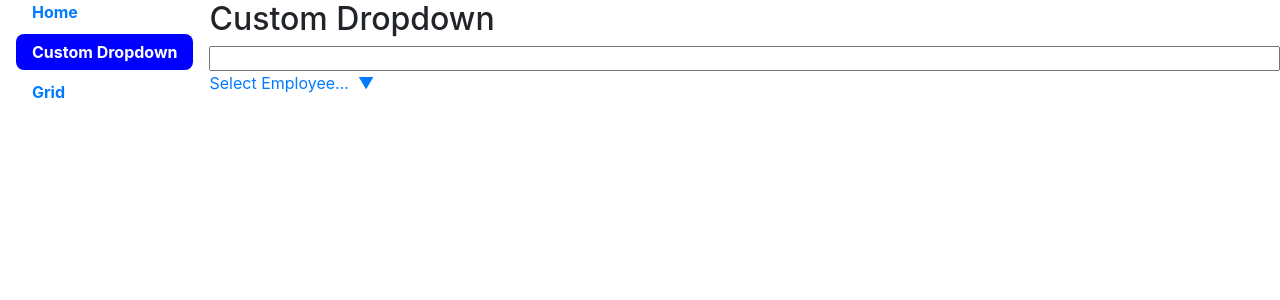
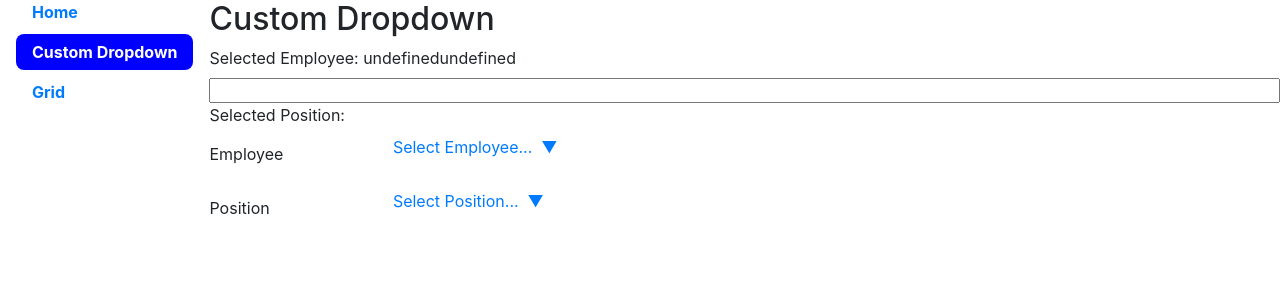
Before and after one commit to jschlachter/west94-react, a React (Create React App) app: page /CustomDropdown in a window 1280 px wide. Shown: the top 300 px of the page. Built offline with nearby package versions, Linux system fonts and the light colour scheme.

Commit message:
Update dropdown component

```diff
--- a/src/components/CustomDropdown/CustomDropdown.js
+++ b/src/components/CustomDropdown/CustomDropdown.js
@@ -1,4 +1,4 @@
-import React, { useState, useEffect, useCallback } from 'react';
+import React, { Component, useEffect, useState } from 'react';
 import Dropdown from 'react-bootstrap/Dropdown';
 import FormControl from 'react-bootstrap/FormControl';
 import matchSorter from  'match-sorter';
@@ -25,9 +25,9 @@ const CustomMenu = React.forwardRef(
   ({ children, onFilter, style, className, 'aria-labelledby': labeledBy }, ref) => {
     const [filterValue, setFilterValue] = useState('');
 
-    useEffect(() => {
-      onFilter({filterValue})
-    }, [onFilter, filterValue])
+    // useEffect(() => {
+    //   onFilter({filterValue})
+    // }, [onFilter, filterValue])
 
     return (
       <div
@@ -57,58 +57,123 @@ const CustomMenu = React.forwardRef(
   },
 );
 
-const lens = (obj, path) => path.split(".").reduce((o, key) => o && o[key] ? o[key] : null, obj)
+const DEFAULT_PLACEHOLDER_STRING = 'Select...'
 
-const CustomDropdown = ({
-  afterRender,
-  onSelect = option => {},
-  options  = [],
-  optionsCaption,
-  optionsText,
-  optionsValue,
-  value
-}) => {
-  const [filtered, setFiltered] = useState([]);
-  const [selectedItem, setSelectedItem] = useState(value);
 
-  const handleFilter = useCallback(({filterValue}) => {
-    setFiltered(matchSorter(options, filterValue, { keys:[optionsText] }));
-  }, []);
+const parseValue = (value, options) => {
+  let option
 
-  const handleSelect = (eventKey, event) => {
-    let option = options.find(option => lens(option, optionsValue) == eventKey);
-    setSelectedItem(option);
+    for (var i = 0, num = options.length; i < num; i++) {
+      if (options[i].type === 'group') {
+        const match = options[i].items.filter(item => item.value === value)
+        if (match.length) {
+          option = match[0]
+        }
+      } else if (typeof options[i].value !== 'undefined' && options[i].value === value) {
+        option = options[i]
+      }
+    }
 
-    if ( onSelect ) {
-      onSelect( option );
+  return option || value
+}
+
+class CustomDropdown extends Component {
+  constructor(props) {
+    super(props);
+
+    this.state = {
+      selected: parseValue(props.value, props.options) || {
+        label: typeof props.placeholder === 'undefined' ? DEFAULT_PLACEHOLDER_STRING : props.placeholder,
+        value: ''
+      }
     }
   }
 
-  const isActive = option => {
-    return selectedItem === option;
+  //
+  // Invoked immediately after updating occurs. This method
+  // is not called for the initial render.
+  componentDidUpdate(prevProps, prevState) {
+    const { value, options, placeholder } = this.props;
+
+    if ( prevProps.value !== value ) {
+      if( value ) {
+        var selected = parseValue(value, options);
+        this.setState({selected});
+      }
+      else {
+        this.setState({
+          selected: {
+          label: typeof placeholder === 'undefined' ? DEFAULT_PLACEHOLDER_STRING : placeholder,
+          value: ''
+        }});
+      }
+    }
   }
 
-  return (
-    <Dropdown onSelect={handleSelect}>
-      <Dropdown.Toggle as={CustomToggle} id="dropdown-custom-components">
-        { optionsCaption }
-      </Dropdown.Toggle>
+  onClick = (label, value) => {
+    const newState = {
+      selected: {
+        value,
+        label
+      }
+    };
 
-      <Dropdown.Menu as={CustomMenu} onFilter={handleFilter}>
-        {
-          filtered.map(option => (
-            <Dropdown.Item
-              active={isActive(option)}
-              key={lens(option, "id")}
-              eventKey={lens(option, optionsValue)}
-            >
-              {lens(option, optionsText)}
-            </Dropdown.Item>
-          ))
-        }
+    this.setState(newState);;
+    this.fireChangeEvent(newState);
+
+  }
+
+  fireChangeEvent = (newState) => {
+    if (newState.selected !== this.state.selected && this.props.onChange) {
+      this.props.onChange(newState.selected)
+    }
+  }
+
+  renderOption = option => {
+    let value = option.value;
+
+    if (typeof value === 'undefined') {
+      value = option.label || option;
+    }
+    let label = option.label || option.value || option;
+    let isSelected = value === this.state.selected.value || value === this.state.selected;
+
+    return (
+      <Dropdown.Item
+        active={isSelected}
+        onClick={() => this.onClick(label, value)}
+        key={`opt_${value}`}
+        eventKey={value}>
+        {label}
+      </Dropdown.Item>
+    )
+  }
+
+  buildMenu ({options}) {
+    return (
+      <Dropdown.Menu as={CustomMenu}>
+        {options.map(this.renderOption)}
       </Dropdown.Menu>
-    </Dropdown>
-  )
-};
+    )
+  }
+
+  render () {
+    const placeHolderValue = typeof this.state.selected === 'string' ? this.state.selected : this.state.selected.label
+
+    const value = (<span>
+      {placeHolderValue}
+    </span>)
+
+    const menu = this.buildMenu(this.props);
+    return (
+      <Dropdown>
+        <Dropdown.Toggle as={CustomToggle} id="dropdown-custom-components">
+          {value}
+        </Dropdown.Toggle>
+        {menu}
+      </Dropdown>
+    )
+  }
+}
 
 export default CustomDropdown;
--- a/src/components/CustomDropdown/CustomDropdownV2.js
+++ /dev/null
@@ -1,184 +0,0 @@
-import React, { Component, useEffect, useState } from 'react';
-import Dropdown from 'react-bootstrap/Dropdown';
-import FormControl from 'react-bootstrap/FormControl';
-import matchSorter from  'match-sorter';
-
-// The forwardRef is important!!
-// Dropdown needs access to the DOM node in order to position the Menu
-const CustomToggle = React.forwardRef(({ children, onClick }, ref) => (
-  <a
-    href="#home"
-    ref={ref}
-    onClick={e => {
-      e.preventDefault();
-      onClick(e);
-    }}
-  >
-    {children}&nbsp;
-    &#x25bc;
-  </a>
-));
-
-// forwardRef again here!
-// Dropdown needs access to the DOM of the Menu to measure it
-const CustomMenu = React.forwardRef(
-  ({ children, onFilter, style, className, 'aria-labelledby': labeledBy }, ref) => {
-    const [filterValue, setFilterValue] = useState('');
-
-    // useEffect(() => {
-    //   onFilter({filterValue})
-    // }, [onFilter, filterValue])
-
-    return (
-      <div
-        ref={ref}
-        style={style}
-        className={className}
-        aria-labelledby={labeledBy}
-      >
-        <FormControl
-          autoFocus
-          className="mx-3 my-2 w-auto"
-          placeholder="Type to filter..."
-          onChange={e => setFilterValue(e.target.value)}
-          value={filterValue}
-        />
-        <ul className="list-unstyled">
-          {
-            children
-          /* {React.Children.toArray(children).filter(
-            child =>
-              !value || child.props.children.toLowerCase().startsWith(value),
-          )} */
-          }
-        </ul>
-      </div>
-    );
-  },
-);
-
-const DEFAULT_PLACEHOLDER_STRING = 'Select...'
-
-
-const parseValue = (value, options) => {
-  let option
-
-    for (var i = 0, num = options.length; i < num; i++) {
-      if (options[i].type === 'group') {
-        const match = options[i].items.filter(item => item.value === value)
-        if (match.length) {
-          option = match[0]
-        }
-      } else if (typeof options[i].value !== 'undefined' && options[i].value === value) {
-        option = options[i]
-      }
-    }
-
-  return option || value
-}
-
-class CustomDropdown extends Component {
-  constructor(props) {
-    super(props);
-
-    this.state = {
-      // selected: parseValue(props.value, props.options) || {
-      //   label: typeof props.placeholder === 'undefined' ? DEFAULT_PLACEHOLDER_STRING : props.placeholder,
-      //   value: ''
-      // }
-    }
-  }
-
-  // Invoked right before calling the render method, both on the initial mount and on subsequent updates.
-  // It should return an object to update the state, or null to update nothing.
-  static getDerivedStateFromProps(nextProps, prevState) {
-    if ( nextProps.value ) {
-      var selected = parseValue(nextProps.value, nextProps.options);
-      if (selected !== prevState.selected) {
-        return { selected };
-      }
-    }
-
-    return {
-        selected: {
-        label: typeof nextProps.placeholder === 'undefined' ? DEFAULT_PLACEHOLDER_STRING : nextProps.placeholder,
-        value: ''
-      }
-    };
-  }
-
-  onClick = (label, value) => {
-    const newState = {
-      selected: {
-        value,
-        label
-      }
-    };
-
-    this.setState(newState);;
-    this.fireChangeEvent(newState);
-
-  }
-
-  fireChangeEvent = (newState) => {
-    if (newState.selected !== this.state.selected && this.props.onChange) {
-      this.props.onChange(newState.selected)
-    }
-  }
-
-  renderOption = option => {
-    let value = option.value;
-
-    if (typeof value === 'undefined') {
-      value = option.label || option;
-    }
-    let label = option.label || option.value || option;
-    let isSelected = value === this.state.selected.value || value === this.state.selected;
-
-    // const classes = {
-    //   [`${this.props.baseClassName}-option`]: true,
-    //   [option.className]: !!option.className,
-    //   'is-selected': isSelected
-    // }
-
-    // const optionClass = classNames(classes)
-
-    return (
-      <Dropdown.Item
-        active={isSelected}
-        onClick={() => this.onClick(label, value)}
-        key={value}
-        eventKey={value}>
-        {label}
-      </Dropdown.Item>
-    )
-  }
-
-  buildMenu ({options}) {
-    return (
-      <Dropdown.Menu as={CustomMenu}>
-        {options.map(this.renderOption)}
-      </Dropdown.Menu>
-    )
-  }
-
-  render () {
-    const placeHolderValue = typeof this.state.selected === 'string' ? this.state.selected : this.state.selected.label
-
-    const value = (<span>
-      {placeHolderValue}
-    </span>)
-
-    const menu = this.buildMenu(this.props);
-    return (
-      <Dropdown>
-        <Dropdown.Toggle as={CustomToggle} id="dropdown-custom-components">
-          {value}
-        </Dropdown.Toggle>
-        {menu}
-      </Dropdown>
-    )
-  }
-}
-
-export default CustomDropdown;
--- a/src/containers/Pages/CustomDropdownPage.js
+++ b/src/containers/Pages/CustomDropdownPage.js
@@ -1,5 +1,7 @@
 import React, { Component } from 'react';
-import CustomDropdown from '../../components/CustomDropdown/CustomDropdownV2';
+import { Container, Col, Row, Form } from 'react-bootstrap';
+
+import CustomDropdown from '../../components/CustomDropdown/CustomDropdown';
 
 // const options = [
 //   { id: 1, firstName: "Philip", middleName: "J.", lastName: "Fry", },
@@ -11,7 +13,7 @@ import CustomDropdown from '../../components/CustomDropdown/CustomDropdownV2';
 //   { id: 7, firstName: "Hermes",  lastName: "Conrad" }
 // ]
 
-const options = [
+const employees = [
   { value: 1, label: "Philip J. Fry", },
   { value: 2, label: "Turanga Leela" },
   { value: 3, label: "Bender Bending Rodríguez" },
@@ -20,51 +22,90 @@ const options = [
   { value: 6, label: "John A. Zoidberg" },
   { value: 7, label: "Hermes Conrad" }
 ]
+
+const positions = [
+  { label: 'Delivery Boy', value: 1 },
+  { label: 'Pilot', value: 2 },
+  { label: 'Accountant', value: 3 },
+  { label: 'Physician', value: 4 }
+]
+
+const List = ({onChange, label, placeholder, options, value}) => (
+  <Form.Group as={Row}>
+    <Form.Label column sm={2}>{label}</Form.Label>
+    <Col sm={10}>
+      <CustomDropdown
+        onChange={onChange}
+        options={options}
+        placeholder={placeholder}
+        value={value}
+      />
+    </Col>
+  </Form.Group>
+);
+
 class CustomDropdownPage extends Component {
   constructor(props) {
     super(props);
     this.state = {
-      value: null
+      employee: {},
+      position: {}
     }
   }
 
-  onChange = ({ target: {value} }) => {
-    if ( typeof value === 'string' ) {
-      if (value) {
-        this.setState({
-          value: parseInt(value)
-        });
-      }
-      else {
-        this.setState({value: null})
-      }
+  setEmployee = value => {
+    const id = parseInt(value);
+    const option = employees.find(option => {
+      return (typeof option.value !== 'undefined' && option.value === id)
+    });
+
+    if ( option ) {
+      this.setState({
+        employee: option
+      });
     }
     else {
       this.setState({
-        value: value
-      });
+        employee: {}
+      })
     }
-
-    console.log(value);
   }
 
-  onSelect = (option) => {
-    console.log(option);
+  onChange = (key, option) => {
     this.setState({
-      value: option.value || option.label || option
+      [key]: option
     })
   }
 
   render () {
+    const {
+      employee: {label: employee, value: employeeId},
+      position: {label: position, value: positionId}
+    } = this.state;
+
     return (
       <>
-        <input type="text" onChange={(event) => this.onChange(event)} />
-        <CustomDropdown
-          onChange={option => this.onSelect(option)}
-          options={options}
-          placeholder={"Select Employee..."}
-          value={this.state.value}
-        />
+        <label>Selected Employee: {`${employee}${employeeId && " ID:" + employeeId}`}</label>
+        <input type="text"
+          onChange={({target:{value}}) => this.setEmployee(value)} />
+
+        <label>Selected Position: {position}</label>
+
+        <Form>
+          <List
+            onChange={option => this.onChange('employee', option)}
+            options={employees}
+            placeholder={"Select Employee..."}
+            label={"Employee"}
+            value={employeeId} />
+
+          <List
+            onChange={option => this.onChange('position', option)}
+            options={positions}
+            placeholder={"Select Position..."}
+            label={"Position"}
+            value={positionId} />
+        </Form>
       </>
     );
   }
```
